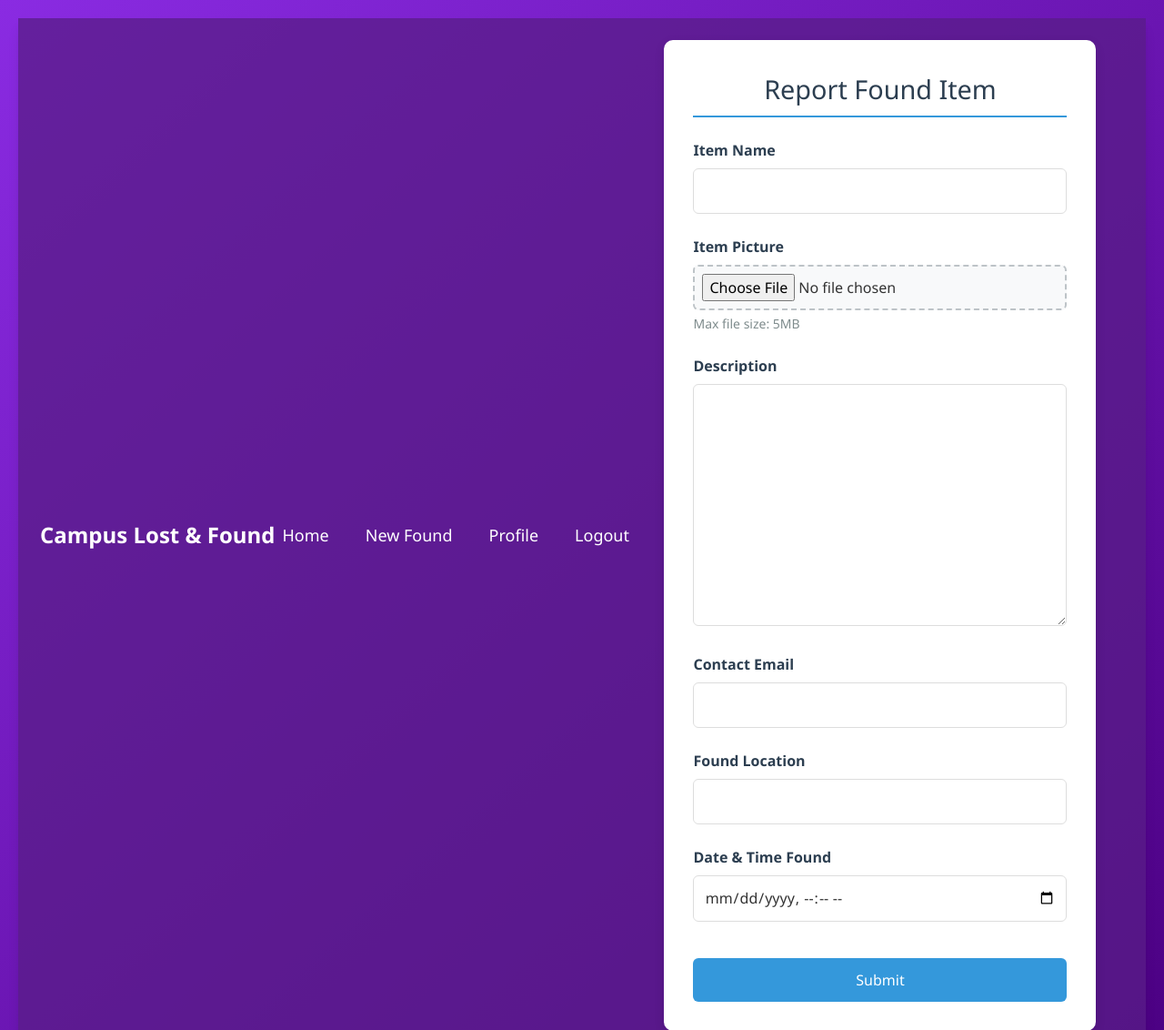
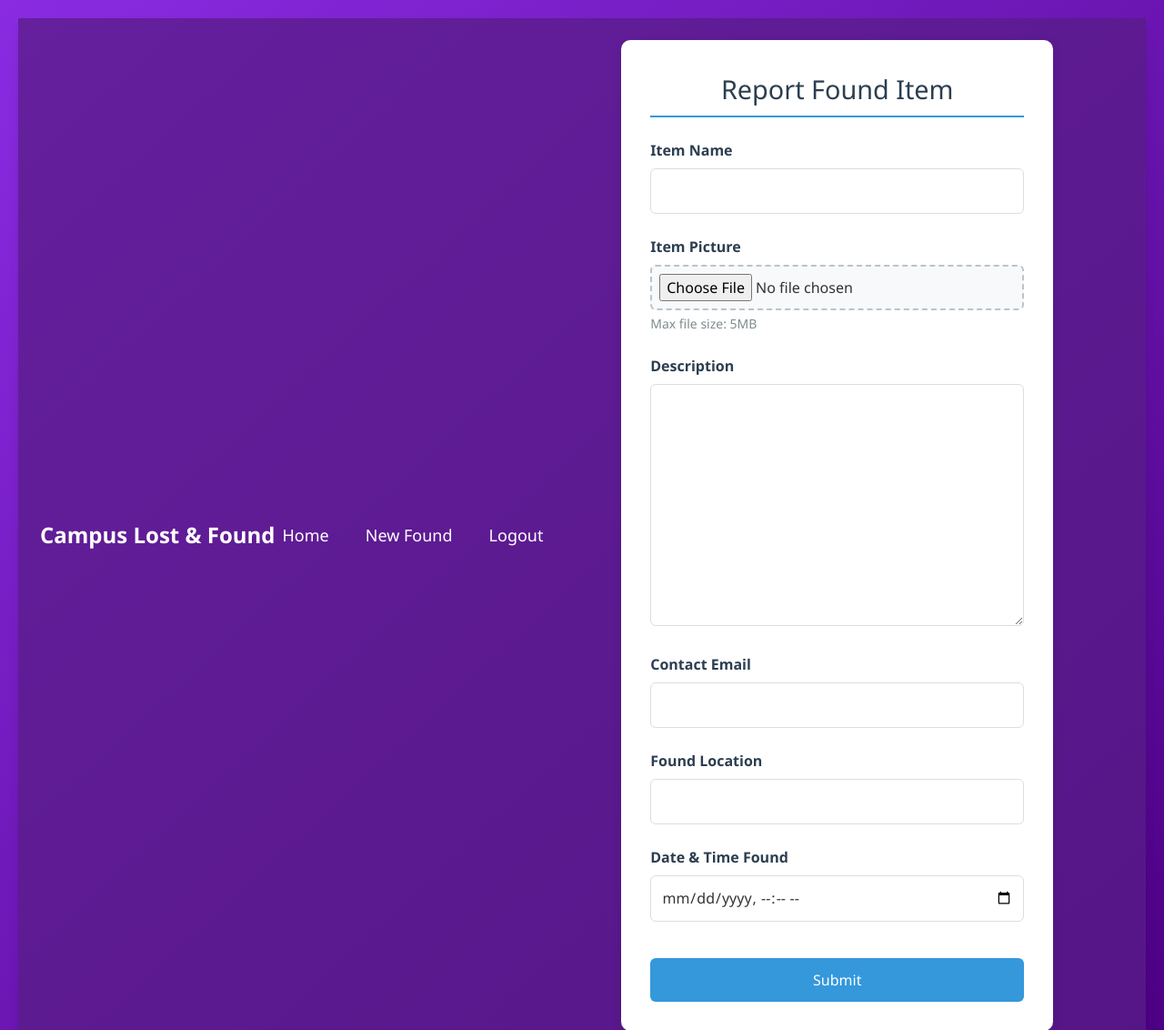
Before and after one commit to Al1husse1n/Lost-and-Found-Django-, a Django app: page /newfound/ in a window 1280 px wide. Shown: the top 1132 px of the page at 91% size. Run offline with Django 5.2, Linux system fonts and the light colour scheme; some libraries are stand-ins or nearby versions.

Commit message:
edit the home dashboard

```diff
--- a/Lost_and_found/main/templates/home.html
+++ b/Lost_and_found/main/templates/home.html
@@ -32,7 +32,6 @@
             <ul class="flex flex-wrap justify-center md:justify-start space-x-4 md:space-x-6 text-white text-lg font-medium">
                 <li><a href="/" class="hover:text-purple-300 transition-colors duration-200 p-2 rounded-md">Home</a></li>
                 <li><a href="/newfound/" class="hover:text-purple-300 transition-colors duration-200 p-2 rounded-md">New Found</a></li>
-                <li><a href="#" class="hover:text-purple-300 transition-colors duration-200 p-2 rounded-md">Profile</a></li>
                 <li><a href="/logout/" class="hover:text-purple-300 transition-colors duration-200 p-2 rounded-md">Logout</a></li>
             </ul>
             {%block content%}
```
Also changed, not shown: Lost_and_found/db.sqlite3, Lost_and_found/main/templates/Profile.html (added).
